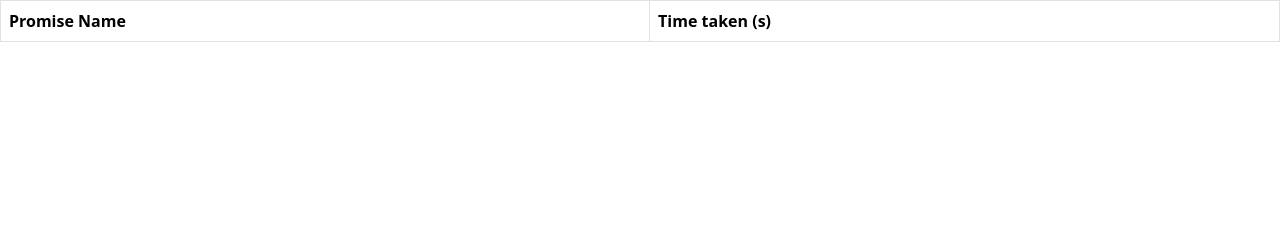
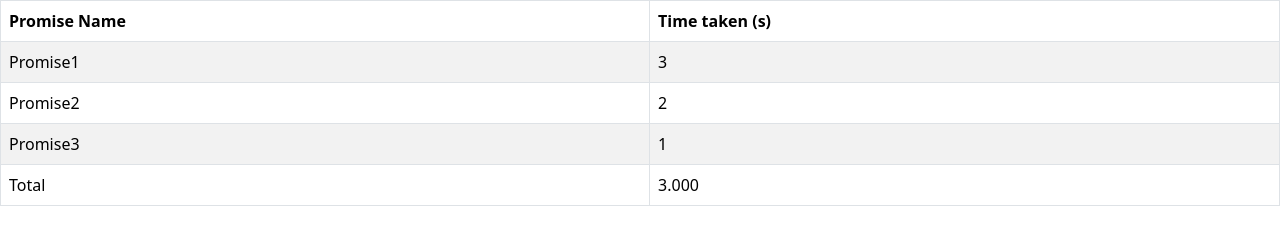
Before and after one commit to acciojob/wait-for-multiple-promises-VamsiKrishna0101, a website: page main.html in a window 1280 px wide. Drawn offline with nearby package versions, Linux system fonts and the light colour scheme.

Commit message:
created a submission

```diff
--- a/main.html
+++ b/main.html
@@ -20,7 +20,33 @@
           <th>Time taken (s)</th>
         </tr>
       </thead>
-      <tbody id="output"></tbody>
+      <tbody id="output">
+		  <tr>
+			  <td>
+				  Loading
+			  </td>
+			  <td>
+				  Loading
+			  </td>
+		  </tr>
+		  		  <tr>
+			  <td>
+				  Loading
+			  </td>
+			  <td>
+				  Loading
+			  </td>
+		  </tr>
+		  		  <tr>
+			  <td>
+				  Loading
+			  </td>
+			  <td>
+				  Loading
+			  </td>
+		  </tr>
+	  </tbody>
+
     </table>
 
     <script type="text/javascript" src="./script.js"></script>
--- a/script.js
+++ b/script.js
@@ -1 +1,53 @@
-//your JS code here. If required.
+const time = Math.floor(Math.random() * 3) + 1;
+const mypromise1 = new Promise((res, rej) => {
+  setTimeout(() => {
+    res(`${time}`);
+  }, time * 1000);
+});
+
+const time1 = Math.floor(Math.random() * 3) + 1;
+const mypromise2 = new Promise((res, rej) => {
+  setTimeout(() => {
+    res(`${time1}`);
+  }, time1 * 1000);
+});
+
+const time3 = Math.floor(Math.random() * 3) + 1;
+const mypromise3 = new Promise((res, rej) => {
+  setTimeout(() => {
+    res(`${time3}`);
+  }, time3 * 1000);
+});
+
+let total = 0;
+const output = document.getElementById("output");
+output.innerHTML = ""; // clear Loading rows
+
+Promise.all([mypromise1, mypromise2, mypromise3]).then((data) => {
+  data.forEach((value, index) => {
+    const row = document.createElement("tr");
+
+    const name1 = document.createElement("td");
+    name1.textContent = `Promise${index + 1}`;
+
+    const timec1 = document.createElement("td");
+    timec1.textContent = Number(value)
+
+    total = Math.max(total, Number(value));
+
+    row.appendChild(name1);
+    row.appendChild(timec1);
+    output.appendChild(row);
+  });
+
+  // Add total row
+  const row = document.createElement("tr");
+  const name = document.createElement("td");
+  name.textContent = "Total";
+  const timeTaken = document.createElement("td");
+  timeTaken.textContent = total.toFixed(3);
+
+  row.appendChild(name);
+  row.appendChild(timeTaken);
+  output.appendChild(row);
+});
```
